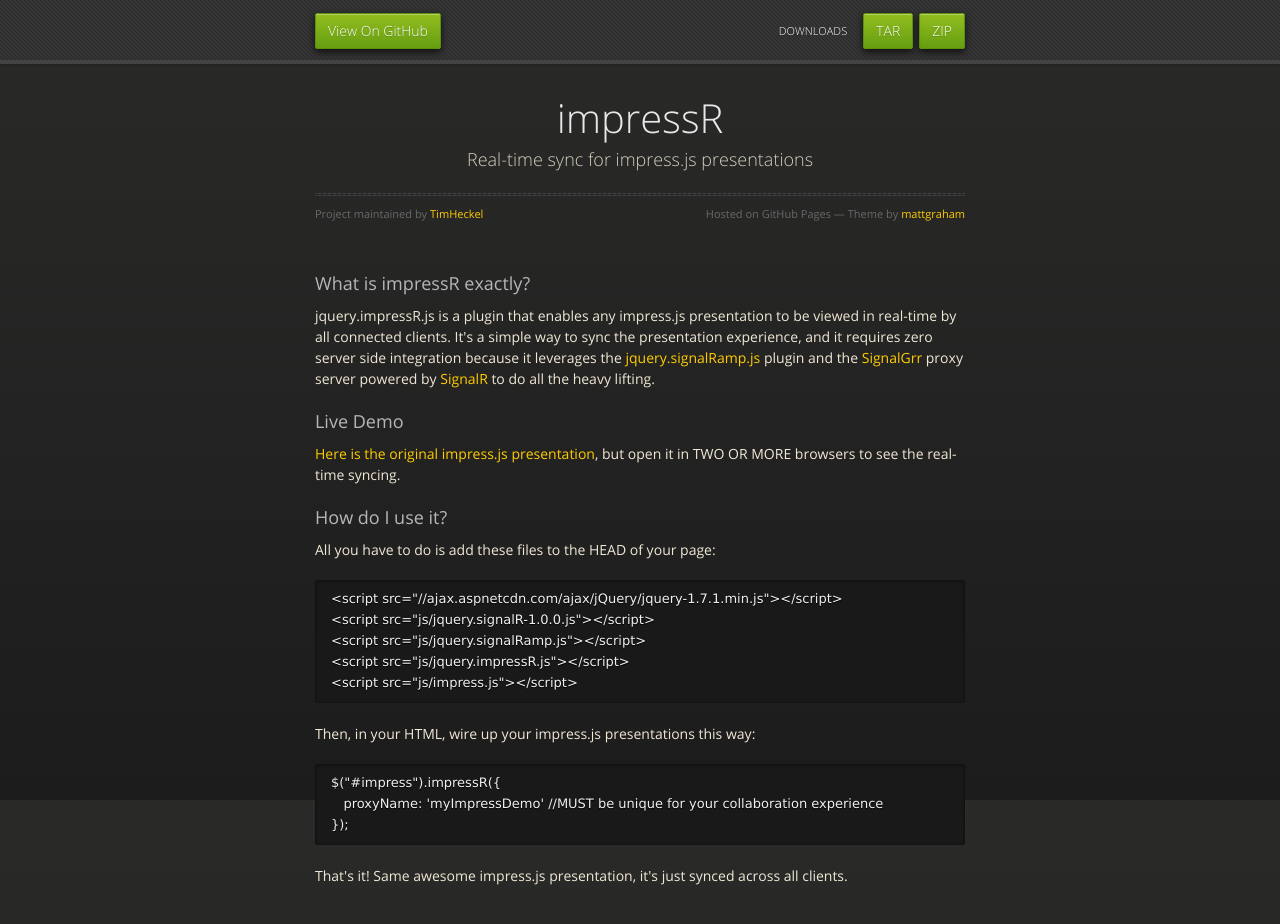
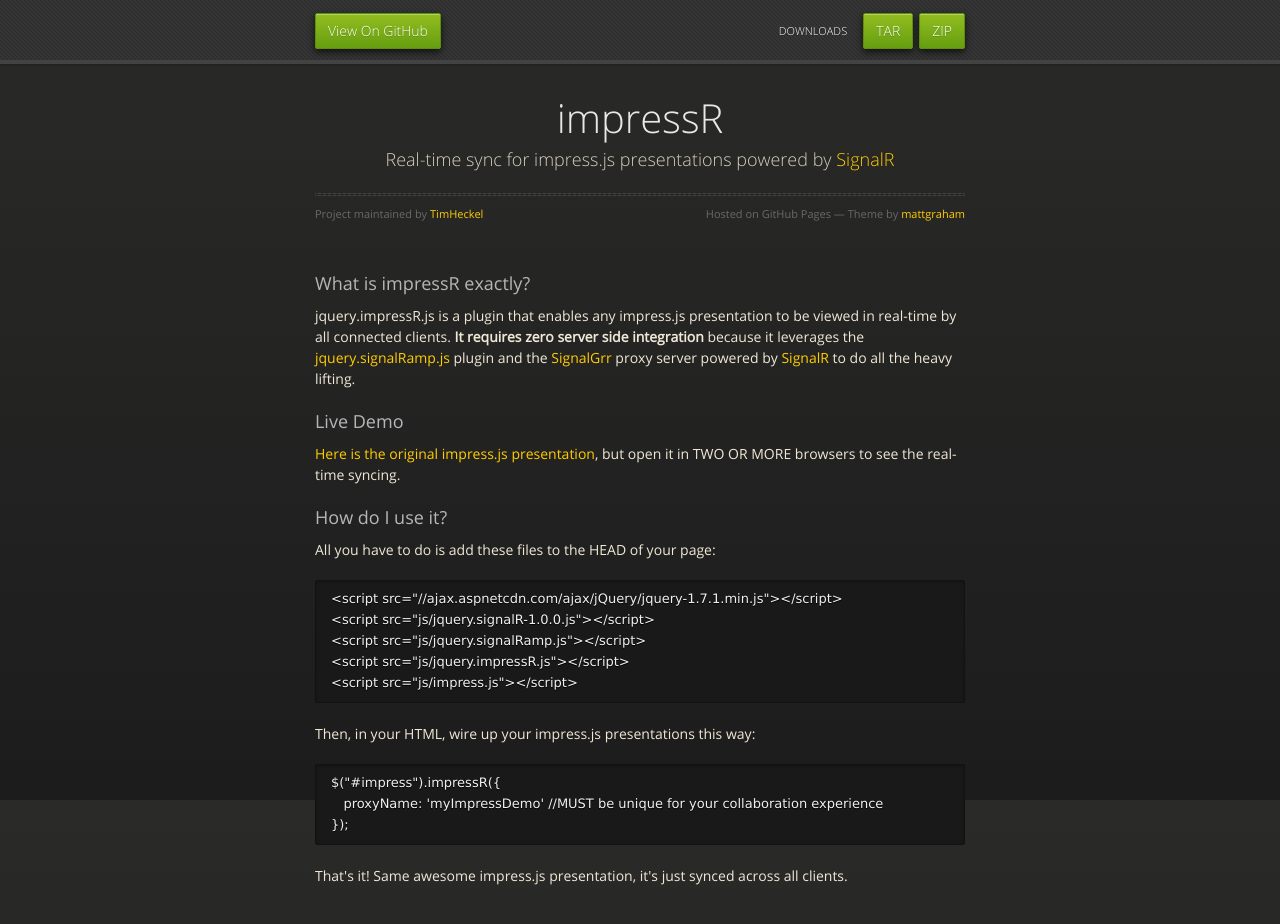
Before and after one commit to TimHeckel/impressr, a plain HTML site: page index.html in a window 1280 px wide. Drawn offline with nearby package versions, Linux system fonts and the light colour scheme.

Commit message:
tweaking home

```diff
--- a/index.html
+++ b/index.html
@@ -32,7 +32,7 @@
       <section>
         <div id="title">
           <h1>impressR</h1>
-          <p>Real-time sync for impress.js presentations</p>
+          <p>Real-time sync for impress.js presentations powered by <a href="https://github.com/SignalR/SignalR">SignalR</a></p>
           <hr>
           <span class="credits left">Project maintained by <a href="https://github.com/TimHeckel">TimHeckel</a></span>
           <span class="credits right">Hosted on GitHub Pages &mdash; Theme by <a href="http://twitter.com/#!/michigangraham">mattgraham</a></span>
@@ -40,7 +40,7 @@
 
         <h3>What is impressR exactly?</h3>
 
-<p>jquery.impressR.js is a plugin that enables any impress.js presentation to be viewed in real-time by all connected clients. It's a simple way to sync the presentation experience, and it requires zero server side integration because it leverages the <a href="https://github.com/TimHeckel/SignalRamp">jquery.signalRamp.js</a> plugin and the <a href="https://github.com/TimHeckel/SignalGrr">SignalGrr</a> proxy server powered by <a href="https://github.com/SignalR/SignalR">SignalR</a> to do all the heavy lifting. </p>
+<p>jquery.impressR.js is a plugin that enables any impress.js presentation to be viewed in real-time by all connected clients. <b>It requires zero server side integration</b> because it leverages the <a href="https://github.com/TimHeckel/SignalRamp">jquery.signalRamp.js</a> plugin and the <a href="https://github.com/TimHeckel/SignalGrr">SignalGrr</a> proxy server powered by <a href="https://github.com/SignalR/SignalR">SignalR</a> to do all the heavy lifting. </p>
 
 <h3>Live Demo</h3>
 
```
